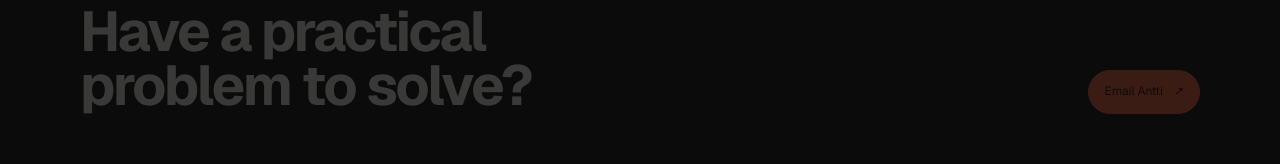
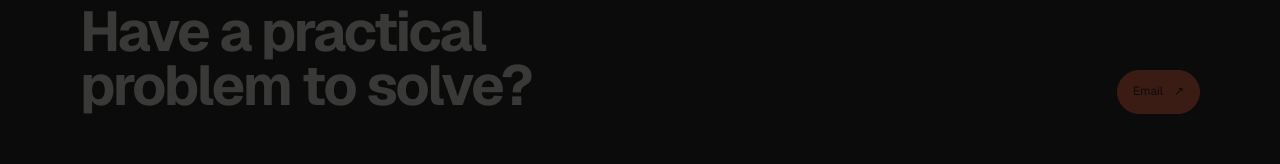
Before and after one commit to Murtsi/React_resume_website, a Next.js app: page / in a window 1280 px wide. Shown: the part 4088-4252 px from the top of the page. Built offline with nearby package versions, Linux system fonts and the light colour scheme.

Commit message:
Shorten email action label

```diff
--- a/app/page.tsx
+++ b/app/page.tsx
@@ -75,7 +75,7 @@ export default function Home() {
       </section>
 
       <section className="section-shell page-width" id="contact" data-reveal>
-        <div className="contact-band"><div><p className="eyebrow">Contact</p><h2>Have a practical problem to solve?</h2></div><a className="button button-primary" href={`mailto:${contact.email}`}>Email Antti <span aria-hidden="true">↗</span></a></div>
+        <div className="contact-band"><div><p className="eyebrow">Contact</p><h2>Have a practical problem to solve?</h2></div><a className="button button-primary" href={`mailto:${contact.email}`}>Email <span aria-hidden="true">↗</span></a></div>
         <footer className="footer-meta"><span>© {new Date().getFullYear()} Antti Murtokangas</span><span><a href={contact.githubUrl}>GitHub</a> · <a href={contact.linkedinUrl}>LinkedIn</a> · <Link href="/blog">Blog</Link></span></footer>
       </section>
     </main><div className="scroll-veil" aria-hidden="true" /></>
--- a/components/Nav.tsx
+++ b/components/Nav.tsx
@@ -63,7 +63,7 @@ export default function Nav() {
       </div>
       <div className="mobile-menu" id="mobile-navigation" hidden={!menuOpen}>
         {links.map((link) => <Link key={link.href} href={link.href} aria-current={isCurrent(link.section) ? 'location' : undefined}>{link.label}</Link>)}
-        <a href="mailto:antti.murtsi@gmail.com">Email Antti</a>
+        <a href="mailto:antti.murtsi@gmail.com">Email</a>
       </div>
     </nav>
   )
```
Also changed, not shown: 1 other file (tests, documents, lock files or other folders).
